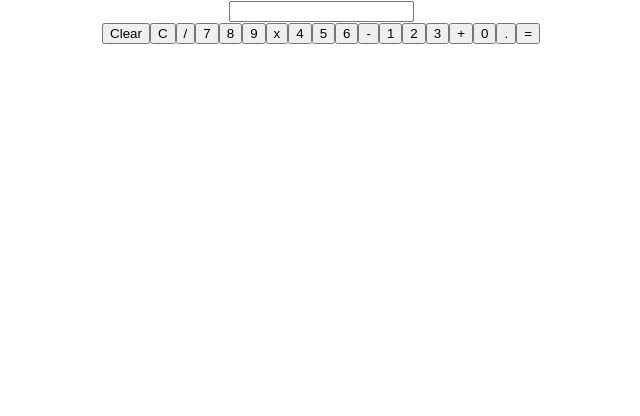
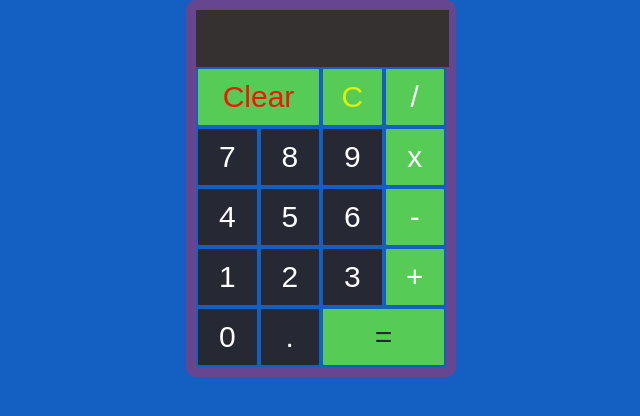
Before and after one commit to IvanFlores602/Calculadora, a React (Create React App) app: page / in a window 1280 px wide. Shown: the top 416 px of the page, without its empty margins (319-959 px from the left). Built offline with nearby package versions, Linux system fonts and the light colour scheme.

Commit message:
style: style was given for the calculator

```diff
--- a/src/App.css
+++ b/src/App.css
@@ -1,38 +1,77 @@
-.App {
-  text-align: center;
+* {
+  font-family: sans-serif;
+  font-size: 30px;
+  background: #135fc2;
 }
 
-.App-logo {
-  height: 40vmin;
-  pointer-events: none;
+body {
+  display: flex;
+  align-items: center;
+  background-size: 100%;
+  align-items: center;
+  justify-content: center;
+  overflow: hidden;
 }
 
-@media (prefers-reduced-motion: no-preference) {
-  .App-logo {
-    animation: App-logo-spin infinite 20s linear;
-  }
+.container {
+  margin: auto;
+  width: 250px;
+  text-align: center;
+  border: 10px solid rgba(53, 40, 167, 0.582);
+  background: rgb(175, 112, 112);
+  border-radius: 10px;
+}
+.keypad {
+  display: grid;
+  grid-template-columns: repeat(4, 1fr);
+  grid-auto-rows: minmax(60px, auto);
 }
 
-.App-header {
-  background-color: #282c34;
-  min-height: 100vh;
-  display: flex;
-  flex-direction: column;
-  align-items: center;
-  justify-content: center;
-  font-size: calc(10px + 2vmin);
-  color: white;
+input[type="text"] {
+  height: 55px;
+  width: 249px;
+  background-color: rgb(54, 49, 49);
+  border: 2px;
+  color: #ffffff;
+  text-align: right;
+  font-size: 25px;
+  font-weight: 500;
+  letter-spacing: 1px;
 }
 
-.App-link {
-  color: #61dafb;
+#clear {
+  grid-column: 1/3;
+  grid-row: 1;
+  color: #f31506;
 }
 
-@keyframes App-logo-spin {
-  from {
-    transform: rotate(0deg);
-  }
-  to {
-    transform: rotate(360deg);
-  }
+#result {
+  grid-column: 3/5;
+  grid-row: 5;
+  color: #262834;
 }
+
+#backspace {
+  color: #e0f009;
+}
+
+button {
+  margin: 2px;
+  border: none;
+  border-radius: 1px;
+  cursor: pointer;
+  background: #262834;
+  color: #ffffff;
+  font-weight: 500;
+}
+
+input:focus,
+input:active,
+button:focus,
+button:active {
+  outline: none;
+}
+
+.highlight {
+  background: #56cb56;
+}
```
